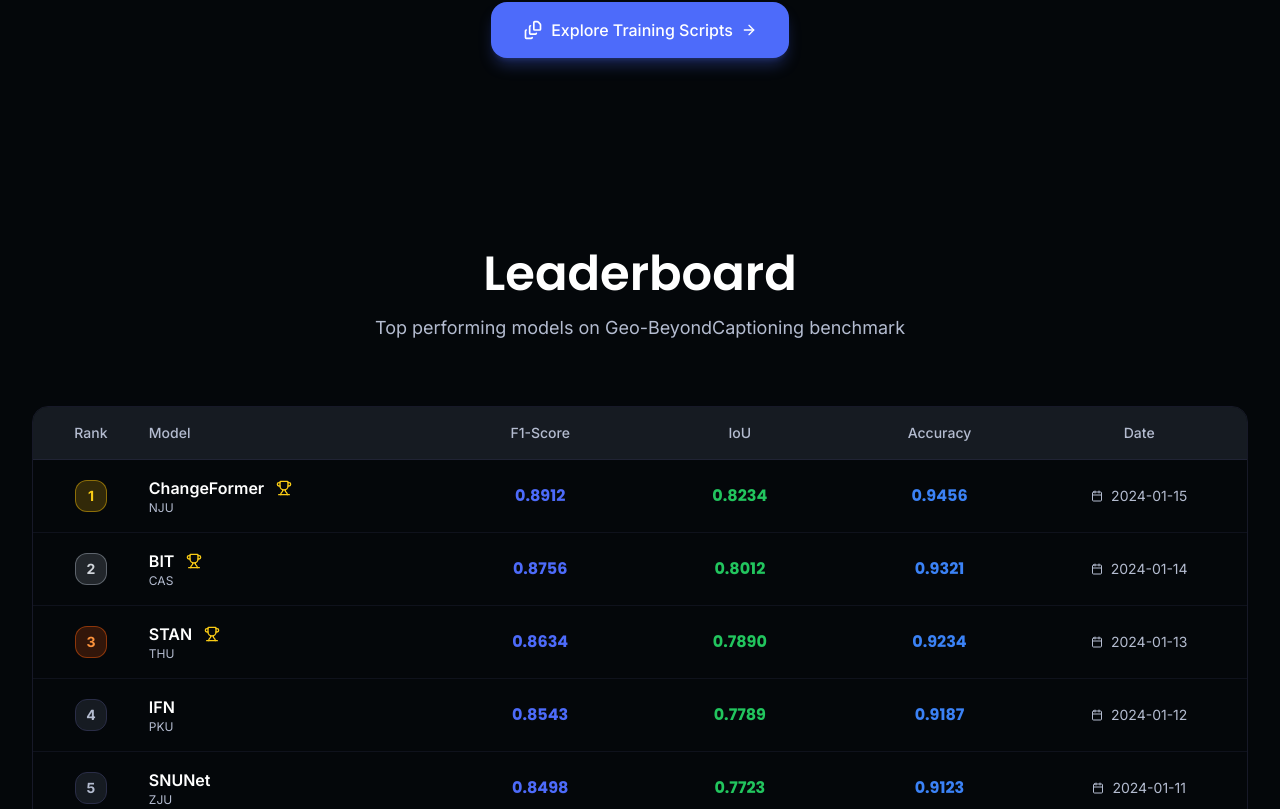
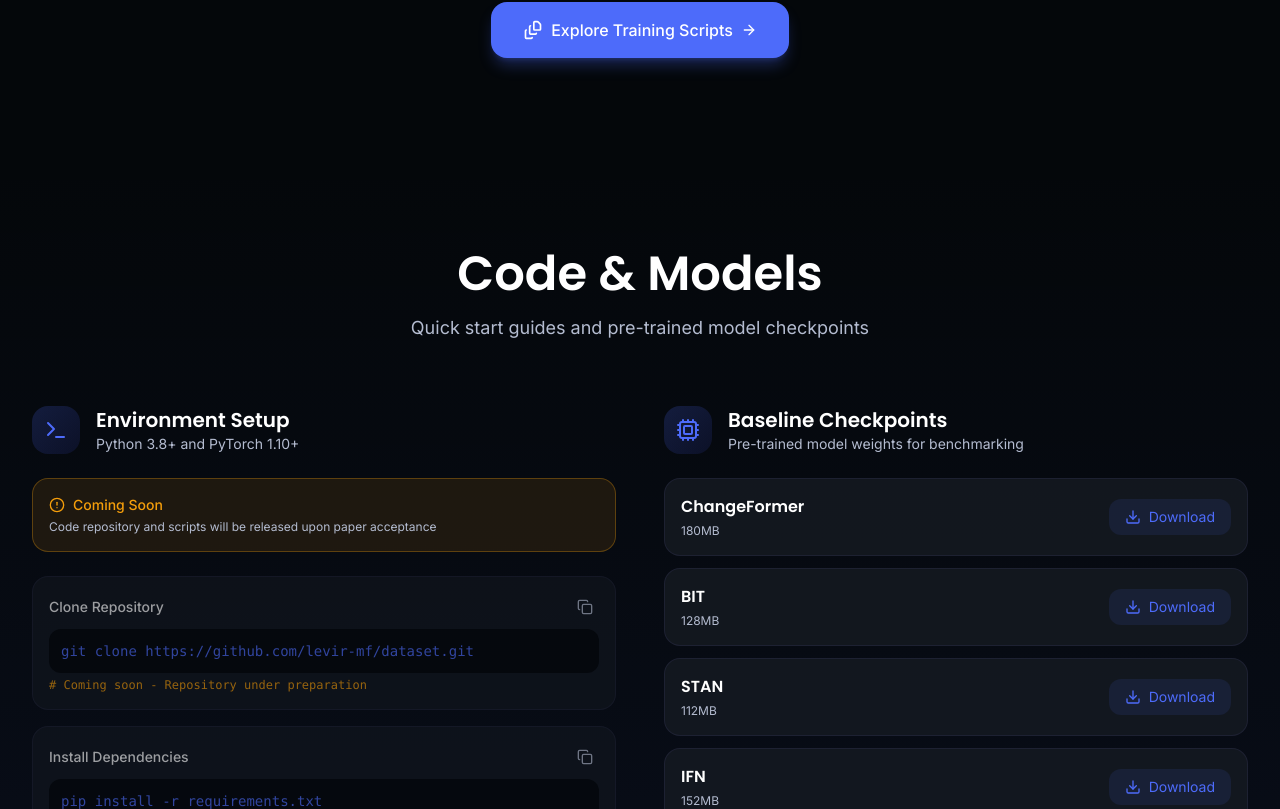
Before and after one commit to srkVictory/dataset_website_pre, a React (Vite) app in the folder app/: page / in a window 1280 px wide. Shown: the part 11191-12000 px from the top of the page. Built offline with nearby package versions, Linux system fonts and the light colour scheme.

Commit message:
4.7优化

```diff
--- a/app/src/App.tsx
+++ b/app/src/App.tsx
@@ -10,7 +10,7 @@ import LandUse from './sections/LandUse';
 
 import ChangeDetection from './sections/ChangeDetection';
 import TasksBenchmarks from './sections/TasksBenchmarks';
-import Leaderboard from './sections/Leaderboard';
+// import Leaderboard from './sections/Leaderboard'; // 暂时注释，等待数据集完全公布后恢复
 import CodeModels from './sections/CodeModels';
 import DownloadSection from './sections/Download';
 import Citation from './sections/Citation';
@@ -55,8 +55,8 @@ function App() {
         {/* 任务与基准测试区块 */}
         <TasksBenchmarks />
 
-        {/* 排行榜区块 */}
-        <Leaderboard />
+        {/* 排行榜区块 - 暂时注释，等待数据集完全公布后恢复 */}
+        {/* <Leaderboard /> */}
 
         {/* 代码与模型区块 */}
         <CodeModels />
--- a/app/src/components/Navbar.tsx
+++ b/app/src/components/Navbar.tsx
@@ -41,7 +41,7 @@ const navLinks = [
       { name: 'Training Methods', href: '#tasks' },
       { name: 'Model Evaluation', href: '#evaluation' },
       { name: 'Annotation Process', href: '#annotation-process' },
-      { name: 'Leaderboard', href: '#leaderboard' },
+      // { name: 'Leaderboard', href: '#leaderboard' }, // 暂时注释，等待数据集完全公布后恢复
     ]
   },
   { name: 'Code & Models', href: '#code' },
```
